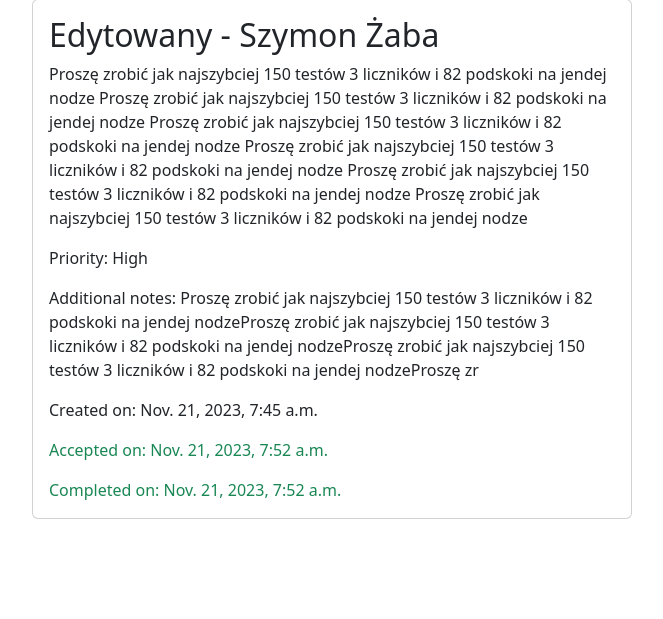
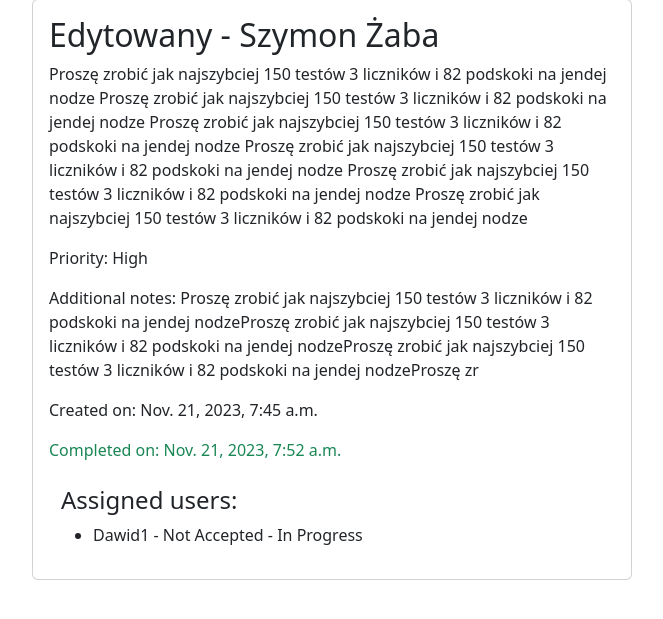
Before and after one commit to Szabson123/For_NPI, a Django app: page /user_profile/task_detail/41 in a window 1280 px wide. Shown: the part 102-721 px from the top of the page, without its empty margins (308-971 px from the left). Run offline with Django 4.2, Linux system fonts and the light colour scheme; data comes from the database, SQL or seed files in the repository; both versions use the stored data as it was after the commit.

Commit message:
Some changes

```diff
--- a/for_npi/user_profile/models.py
+++ b/for_npi/user_profile/models.py
@@ -2,6 +2,8 @@ from django.db import models
 from django.utils import timezone
 from django.urls import reverse
 from django.conf import settings
+from accounts.models import User
+
 
 class Task(models.Model):
     PRIORITY_CHOICES = (
@@ -19,6 +21,9 @@ class Task(models.Model):
     priority = models.CharField(max_length=50, choices=PRIORITY_CHOICES)
     additional = models.CharField(max_length=255, blank=True)
     assigned_to = models.ManyToManyField(settings.AUTH_USER_MODEL, blank=True, related_name='assigned_tasks')
+    accepted_by = models.ManyToManyField(User, related_name='accepted_tasks', blank=True)
+    completed_by = models.ManyToManyField(User, related_name='completed_tasks', blank=True)
+    ready_for_supervisor_review = models.BooleanField(default=False)
 
     def get_absolute_url(self):
         return reverse('user_profile:task_detail', kwargs={"pk": self.pk})
@@ -66,3 +71,12 @@ class IssueFix(models.Model):
 
     def __str__(self):
         return f"Naprawa dla {self.production_issue.title}"
+
+
+class TaskCompletion(models.Model):
+    task = models.ForeignKey(Task, on_delete=models.CASCADE)
+    user = models.ForeignKey(User, on_delete=models.CASCADE)
+    completion_date = models.DateTimeField(auto_now_add=True)
+
+    class Meta:
+        unique_together = ('task', 'user')
--- a/for_npi/user_profile/templates/user_profile/task_detail.html
+++ b/for_npi/user_profile/templates/user_profile/task_detail.html
@@ -1,70 +1,62 @@
-{% extends "user_profile/base.html" %} {% block content %}
+{% extends "user_profile/base.html" %}
+{% block content %}
 <div class="container mt-4 d-flex justify-content-center">
   <div class="card" style="width: 100%; max-width: 600px">
     <div class="card-body">
       <h2 class="card-title">
-        {{ task.title }} - {{task.author.first_name}} {{task.author.last_name}}
+        {{ task.title }} - {{ task.author.first_name }} {{ task.author.last_name }}
       </h2>
       <p class="card-text">{{ task.text }}</p>
       <p class="card-text">Priority: {{ task.get_priority_display }}</p>
       <p class="card-text">Additional notes: {{ task.additional }}</p>
       <p class="card-text">Created on: {{ task.create_date }}</p>
 
-
-      {% if task.accepted_date %}
-      <p class="card-text text-success">
-        Accepted on: {{ task.accepted_date }}
-      </p>
       {% if task.completed_date %}
       <p class="card-text text-success">
         Completed on: {{ task.completed_date }}
       </p>
       {% else %}
       <p class="card-text text-danger">Task not yet completed.</p>
-        <form
-        method="post"
-        action="{% url 'user_profile:task_complete' pk=task.pk %}"
-        class="d-inline"
-      >
-          {% csrf_token %}
-          <button type="submit" class="btn btn-outline-info">
-            Mark as Completed
-          </button>
-        </form>
       {% endif %}
-      {% else %}
-      <p class="card-text text-warning">Task not yet accepted.</p>
-      <form
-      method="post"
-      action="{% url 'user_profile:task_accept' pk=task.pk %}"
-      class="d-inline"
-    >
-    {% if user.is_authenticated and task.author == user %}
+
       <div class="container mt-4">
-        <h4>Przypisani użytkownicy:</h4>
+        <h4>Assigned users:</h4>
         <ul>
-          {% for user in assigned_users %}
-            <li>{{ user.username }}
-              - {% if user.task.accepted_date %}Zaakceptowane{% else %}Niezaakceptowane{% endif %}
-              - {% if user.task.completed_date %}Ukończone{% else %}W trakcie{% endif %}
+          {% for assigned_user in assigned_users %}
+            <li>{{ assigned_user.username }}
+              {% if assigned_user in task.accepted_by.all %} - Accepted {% else %} - Not Accepted {% endif %}
+              {% if task.completed_by == assigned_user %} - Completed {% else %} - In Progress {% endif %}
             </li>
           {% endfor %}
         </ul>
       </div>
+
+      {% if user.is_authenticated and is_user_assigned and not task.accepted_date %}
+          <form method="post" action="{% url 'user_profile:task_accept' pk=task.pk %}" class="d-inline">
+              {% csrf_token %}
+              <button type="submit" class="btn btn-outline-success">Accept Task</button>
+          </form>
       {% endif %}
+
+      {% if user.is_authenticated and is_user_assigned and task.accepted_date and not task.completed_date %}
+          <form method="post" action="{% url 'user_profile:task_complete' pk=task.pk %}" class="d-inline">
               {% csrf_token %}
-      <button type="submit" class="btn btn-outline-success">
-        Accept Task
-      </button>
-      <div class="btn-group" role="group" aria-label="Task Actions">
-        <a
-          class="btn btn-outline-primary"
-          href="{% url 'user_profile:task_update' pk=task.pk %}"
-          >Edit</a
-        >
+              <button type="submit" class="btn btn-outline-info">Mark as Completed</button>
+          </form>
+      {% endif %}
+
+      {% if user.is_authenticated and task.author == user %}
+          <a class="btn btn-outline-primary" href="{% url 'user_profile:task_update' pk=task.pk %}">Edit</a>
+
+          <!-- Dodany fragment dla supervisorów do oznaczania zadania jako ostatecznie zakończone -->
+          {% if task.ready_for_supervisor_review and user.is_supervisor %}
+              <form method="post" action="{% url 'user_profile:finalize_task' pk=task.pk %}">
+                  {% csrf_token %}
+                  <button type="submit" class="btn btn-success">Mark as Completed by Supervisor</button>
+              </form>
+          {% endif %}
       {% endif %}
     </div>
   </div>
 </div>
-</div>
 {% endblock %}
--- a/for_npi/user_profile/urls.py
+++ b/for_npi/user_profile/urls.py
@@ -17,6 +17,7 @@ urlpatterns = [
     path('task_accept/<int:pk>/', views.accept_task, name='task_accept'),
     path('task_complete/<int:pk>/', views.complete_task, name='task_complete'),
     path('history_view/', views.history_view, name='history_view'),
+    path('task/finalize/<int:pk>/', views.finalize_task, name='finalize_task'),
 
     path('profile/<str:username>/', views.UserProfileView.as_view(), name='profile'),
     path('task/create-for/<str:username>/', views.create_task_for_subordinate, name='create_task_for_subordinate'),
--- a/for_npi/user_profile/views.py
+++ b/for_npi/user_profile/views.py
@@ -3,7 +3,7 @@ from django.views.generic import TemplateView, DetailView, ListView
 from django.views.generic.edit import CreateView, UpdateView, DeleteView
 from .forms import TaskForm, ProductionIssueForm, IssueFilterForm, IssueFixForm, DateFilterForm, UserProfileForm
 from django.urls import reverse_lazy, reverse
-from .models import Task, ProductionIssue, IssueFix
+from .models import Task, ProductionIssue, IssueFix, TaskCompletion
 from django.contrib.auth.mixins import LoginRequiredMixin
 from django.utils import timezone
 from django.contrib.auth.decorators import login_required
@@ -29,8 +29,6 @@ def history_issue_list(request):
         type_of_issue = form.cleaned_data.get('type_of_issue')
         reported_by = form.cleaned_data.get('reported_by')
         accepted_by = form.cleaned_data.get('accepted_by')
-
-        issues = ProductionIssue.objects.all()
 
         if title:
             issues = issues.filter(title__icontains=title)
@@ -94,6 +92,7 @@ class TaskDetailView(DetailView):
         task = self.get_object()
         context['is_supervisor'] = self.request.user == task.author # Sprawdza, czy użytkownik to przełożony
         context['assigned_users'] = task.assigned_to.all() # Lista użytkowników przypisanych do zadania
+        context['is_user_assigned'] = task.assigned_to.filter(id=self.request.user.id).exists()
         return context
 
 
@@ -102,6 +101,7 @@ class TaskDetailView(DetailView):
 def accept_task(request, pk):
     task = get_object_or_404(Task, pk=pk)
     if request.method == 'POST':
+        task.accepted_by.add(request.user)
         task.accepted_date = timezone.now()
         task.save()
         return redirect('user_profile:task_detail', pk=pk)
@@ -113,19 +113,32 @@ def accept_task(request, pk):
 def complete_task(request, pk):
     task = get_object_or_404(Task, pk=pk)
     if request.method == 'POST':
+        task.completed_by.add(request.user)
         task.completed_date = timezone.now()
         task.save()
-        messages.success(request, 'Task has been marked as completed.')
-        return redirect('user_profile:tasks_list')  # Przekierowanie do listy zadań
+        return redirect('user_profile:task_detail', pk=pk)
     else:
-        return redirect('user_profile:task_detail', pk=task.pk)
+        return redirect('user_profile:tasks_list')
+
+@login_required
+def finalize_task(request, pk):
+    task = get_object_or_404(Task, pk=pk)
+    if request.user.is_supervisor and task.ready_for_supervisor_review:
+        if request.method == 'POST':
+            task.is_completed = True
+            task.completed_date = timezone.now()
+            task.save()
+            return redirect('user_profile:tasks_list')
+    return redirect('user_profile:task_detail', pk=task.pk)
 
 @login_required
 def tasks_list(request):
-    active_tasks = Task.objects.filter(completed_date__isnull=True)
-    return render(request, 'user_profile/tasks_list.html', {'active_tasks': active_tasks})
+    if request.user.is_supervisor:
+        tasks = Task.objects.filter(is_completed=False, ready_for_supervisor_review=False)
+    else:
+        tasks = Task.objects.filter(is_completed=False, assigned_to=request.user)
 
-
+    return render(request, 'user_profile/tasks_list.html', {'tasks': tasks})
 class MainPage(TemplateView):
     template_name = 'user_profile/main_page.html'
 
@@ -159,16 +172,7 @@ def create_task_for_subordinate(request, username):
 @login_required
 def history_view(request):
     completed_tasks = Task.objects.filter(author=request.user, completed_date__isnull=False).order_by('-completed_date')
-
-    grouped_tasks = {}
-    for task in completed_tasks:
-        completed_date = task.completed_date  # Zmiana tutaj
-        if completed_date not in grouped_tasks:
-            grouped_tasks[completed_date] = []
-        grouped_tasks[completed_date].append(task)
-
-    return render(request, 'user_profile/history_view.html', {'grouped_tasks': grouped_tasks})
-
+    return render(request, 'user_profile/history_view.html', {'completed_tasks': completed_tasks})
 
 
 class ProductionIssueCreateView(CreateView):
```
Also changed, not shown: for_npi/db.sqlite3, for_npi/user_profile/migrations/0022_task_accepted_by.py (added), for_npi/user_profile/migrations/0023_task_completed_by.py (added), for_npi/user_profile/migrations/0024_taskcompletion.py (added), for_npi/user_profile/migrations/0025_task_ready_for_supervisor_review_and_more.py (added), for_npi/user_profile/migrations/0026_taskcompletion.py (added), for_npi/user_profile/migrations/0027_remove_task_completed_by_task_completed_by.py (added). Lines whose indentation alone changed are shown as unchanged.
